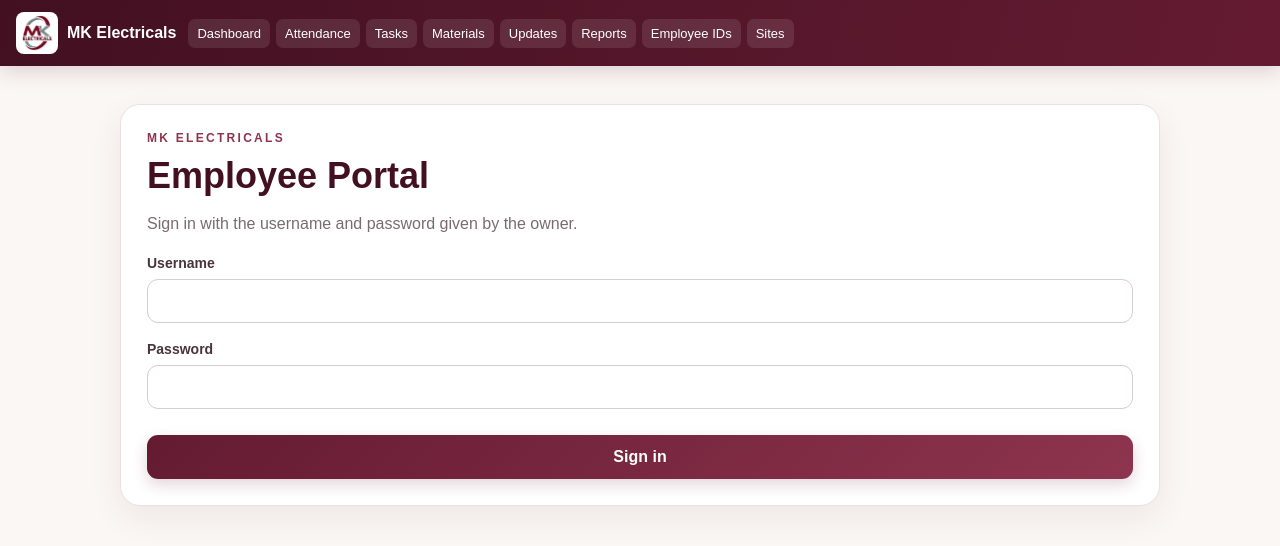
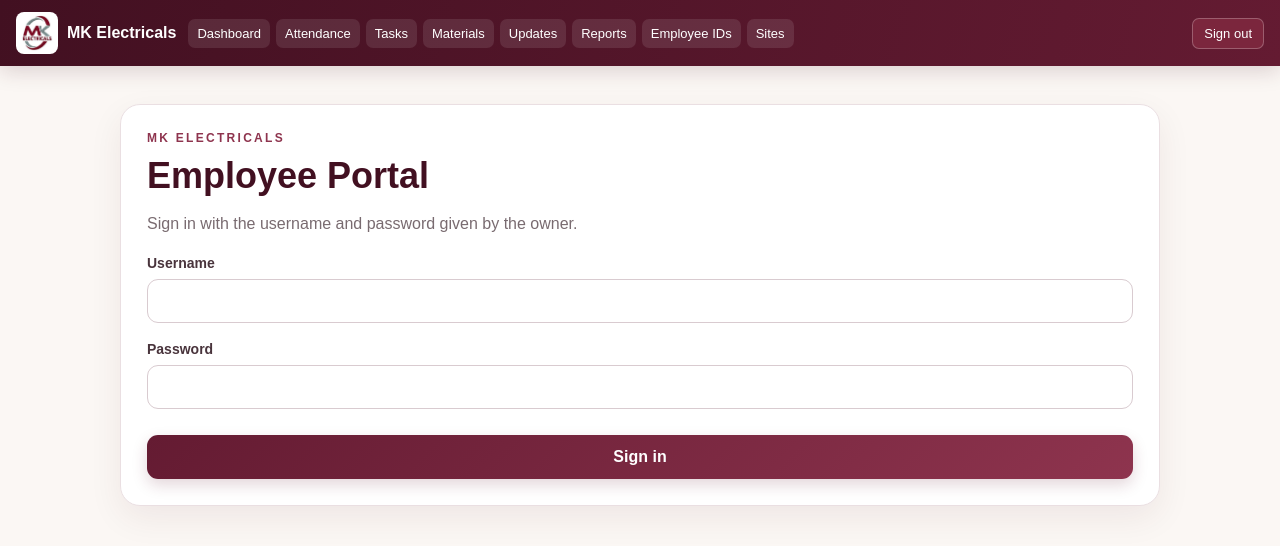
Before and after one commit to manishasingh251125-netizen/mk-electrical-operations, a Next.js app: page / in a window 1280 px wide. Shown: the top 546 px of the page. Built offline with nearby package versions, Linux system fonts and the light colour scheme.

Commit message:
Add sign out control to global navigation

```diff
--- a/src/app/layout.tsx
+++ b/src/app/layout.tsx
@@ -1,5 +1,6 @@
 import type {Metadata} from "next";
 import "./globals.css";
+import SignOutButton from "@/components/sign-out-button";
 export const metadata:Metadata={title:"MK Electricals Operations"};
 export default function RootLayout({children}:{children:React.ReactNode}){
  const links=[["Dashboard","/dashboard"],["Attendance","/attendance"],["Tasks","/tasks"],["Materials","/materials"],["Updates","/updates"],["Reports","/reports"],["Employee IDs","/employees"],["Sites","/sites"]];
@@ -9,6 +10,7 @@ export default function RootLayout({children}:{children:React.ReactNode}){
   <nav style={{display:"flex",flexWrap:"wrap",gap:6}}>
    {links.map(([label,href])=><a key={href} href={href} style={{color:"white",textDecoration:"none",fontSize:13,padding:"7px 9px",borderRadius:7,background:"rgba(255,255,255,.1)"}}>{label}</a>)}
   </nav>
+  <div style={{marginLeft:"auto"}}><SignOutButton /></div>
  </header>{children}
  </body></html>
 }
```
